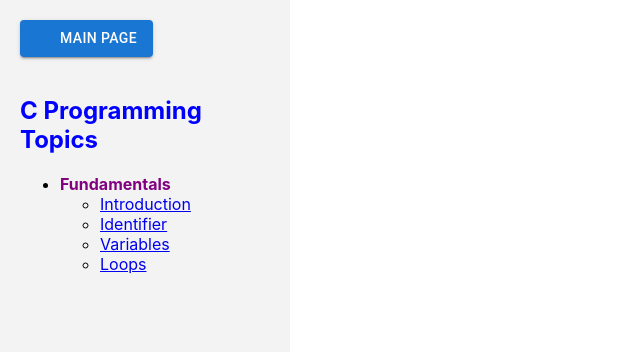
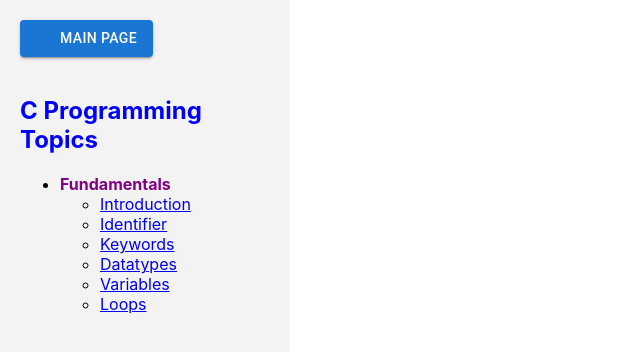
Before and after one commit to vishalamc/myreact, a React (Create React App) app: page /home in a window 1280 px wide. Shown: the top 352 px of the page, without its empty margins (0-640 px from the left). Built offline with nearby package versions, Linux system fonts and the light colour scheme; some icons are missing.

Commit message:
Update Home.js

```diff
--- a/src/pages/Home.js
+++ b/src/pages/Home.js
@@ -27,8 +27,11 @@ const Home = () => {
             <ul>
               <li><Link to="introduction">Introduction</Link></li>
               <li><Link to="identifier">Identifier</Link></li>
+              <li><Link to="keyword">Keywords</Link></li>
+              <li><Link to="datatypes">Datatypes</Link></li>
               <li><Link to="variables">Variables</Link></li>
               <li><Link to="loops">Loops</Link></li>
+
             </ul>
           </li>
         </ul>
```
